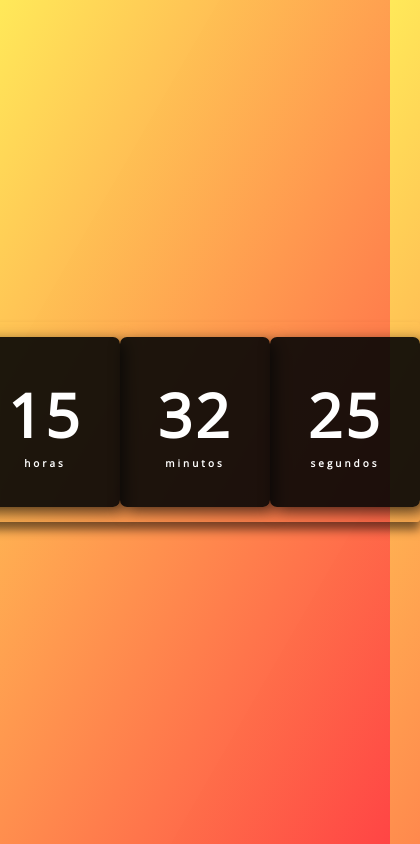
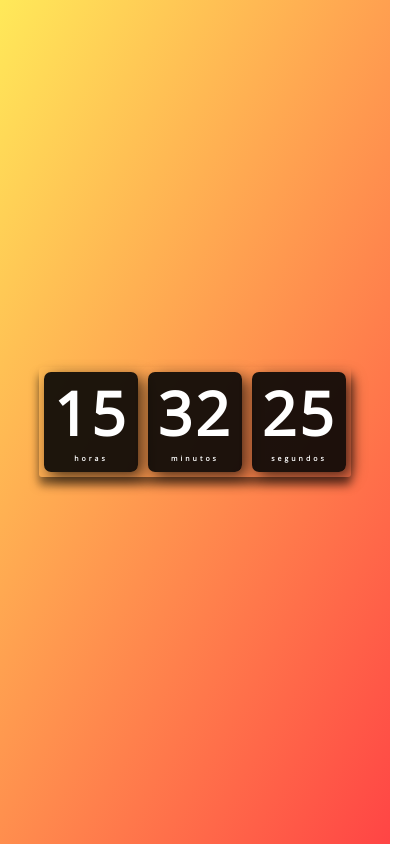
Before and after one commit to EversonMG96/Projeto-rel-gio-Digital, a plain HTML site: page index.html in a window 390 px wide. Shown: the whole page, 420 px wide, since content can reach past the window. Drawn offline with nearby package versions, Linux system fonts and the light colour scheme.

Commit message:
adicionando responsividade ao site

```diff
--- a/assets/css/style.css
+++ b/assets/css/style.css
@@ -49,3 +49,38 @@ body {
 .relogio span.tempo {
     font-size: 10px;
 }
+/* */
+@media screen and (max-width: 768px) {
+    .relogio {
+        display: flex;
+        align-items: center;
+        justify-content: space-around;
+        height: 110px;
+        width: 80%;
+        background: transparent;
+        border-radius: 3px;
+        box-shadow: 0px 8px 10px rgba(0, 0, 0, .5);
+    }
+    .relogio div {
+        height: 90px;
+        width: 150px;
+        display: flex;
+        flex-direction: column;
+        align-items: center;
+        justify-content: center;
+        color: #fff;
+        background: rgba(5, 5, 5, 0.9);
+        box-shadow: 5px 5px 15px rgba(0, 0, 0, .7);
+        border-radius: 7px;
+        letter-spacing: 3px;
+        padding-bottom: 10px;
+        margin: 0 5px;
+    }
+    .relogio span.tempo {
+        font-size: 7px;
+    }
+    .relogio span {
+        font-weight: bolder;
+        font-size: 60px;
+    }
+}
```
